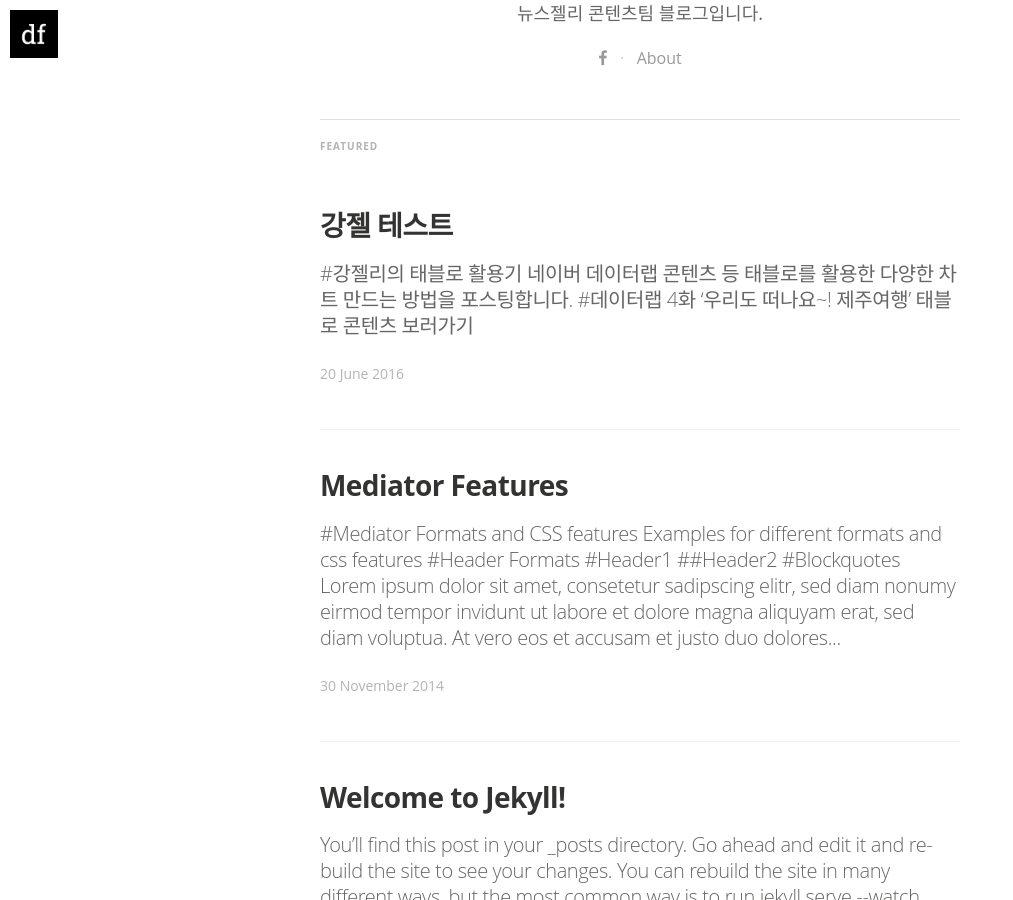
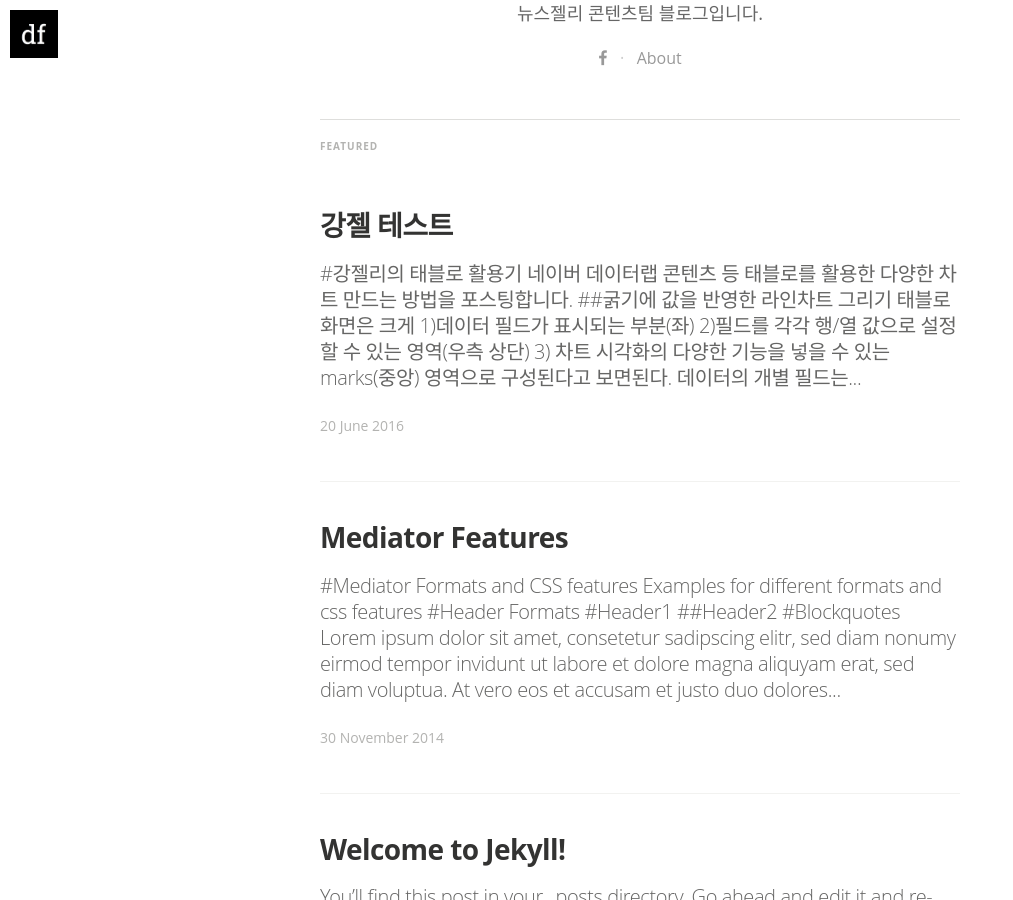
Before and after one commit to NewsJelly/blog-contents, a Jekyll site: the page built from index.html, in a window 1280 px wide and 900 px high, scrolled down 592 px. Shown: the whole window, without its empty margins (0-1013 px from the left). Built offline with Jekyll 4.4.1, drawn with Linux system fonts in a browser that asks for light colours; nearby versions of some CDN libraries; some web fonts are replaced; the list of posts is cut into pages by our own code; some of the changed lines change nothing that is shown.

Commit message:
Update 2016-06-20-kangjell_testl.markdown

```diff
--- a/_posts/2016-06-20-kangjell_testl.markdown
+++ b/_posts/2016-06-20-kangjell_testl.markdown
@@ -11,6 +11,18 @@
 #강젤리의 태블로 활용기
 >네이버 데이터랩 콘텐츠 등 태블로를 활용한 다양한 차트 만드는 방법을 포스팅합니다.
 
-#데이터랩 4화 '우리도 떠나요~! 제주여행' [태블로 콘텐츠](https://public.tableau.com/views/_0617/0616_text?:embed=y&:display_count=yes&:showTabs=y&:showVizHome=no#3) 보러가기
+##굵기에 값을 반영한 라인차트 그리기
 
-![image](https://cloud.githubusercontent.com/assets/10662638/16186420/565646e8-3705-11e6-859b-3d2b66af47a6.png)
+![image](https://cloud.githubusercontent.com/assets/10662638/16186494/c7cea22a-3705-11e6-9719-21ed75f7fc13.png)
+> 태블로 화면은 크게 1)데이터 필드가 표시되는 부분(좌) 2)필드를 각각 행/열 값으로 설정할 수 있는 영역(우측 상단) 3) 차트 시각화의 다양한 기능을 넣을 수 있는 marks(중앙) 영역으로 구성된다고 보면된다. 데이터의 개별 필드는 2), 3) 영역으로 이동하면서 다양한 형태의 차트를 만들 수 있다.
+
+![image](https://cloud.githubusercontent.com/assets/10662638/16186610/6dc3c70a-3706-11e6-8b3c-feff06f938bf.png)
+> 가장 기본적인 라인차트를 그려보자. 예시로 활용된 데이터는 제주+자연(섬, 오름, 해변, 폭포) 키워드 검색량 데이터다. '날짜' 필드는 '열' 영역으로 '검색량' 필드는 '행' 영역으로 드래그 앤 드롭해 연도별 검색량 차트를 그린다.(여기까지 하면 라인이 하나 있는 차트가 만들어진다.) 연도에 따른 키워드별 검색량을 비교하는 라인차트를 그리고 싶을 때에는 '키워드' 필드를 marks 영역에 있는 color 부분으로 드래그 앤 드롭한다. 키워드별 색을 달리하는 라인그래프가 그려진다.
+
+![image](https://cloud.githubusercontent.com/assets/10662638/16186741/22cf4f7a-3707-11e6-80a7-3f23769eac92.png)
+> 이제 마지막으로 라인 그래프에 검색량 수치를 굵기로 표현해보자. 방법은 '검색량' 필드를 marks 영역에 있는 size 부분으로 이동시킨다. 검색량이 많을 수록 라인 그래프가 두꺼워지는 것을 볼 수 있다. 이후 size를 조정하거나, color 기능 내 투명도를 조정해서 시각적으로 잘 보이도록 만들수도 있다.
+
+![image](https://cloud.githubusercontent.com/assets/10662638/16186834/c778beee-3707-11e6-8859-d3e532f50ea6.png)
+> 참고) 완성된 예시 대시보드 이미지
+
+위의 차트를 활용해 제작한 네이버 데이터랩 4화 '우리도 떠나요~! 제주여행' [태블로 콘텐츠](https://public.tableau.com/views/_0617/0616_text?:embed=y&:display_count=yes&:showTabs=y&:showVizHome=no#3) 보러가기
```
